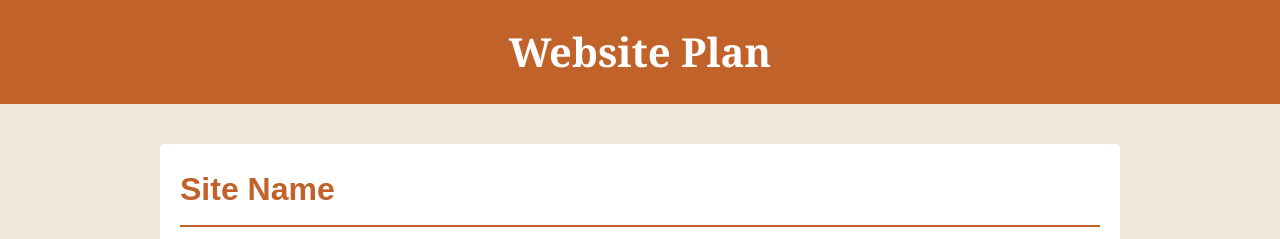
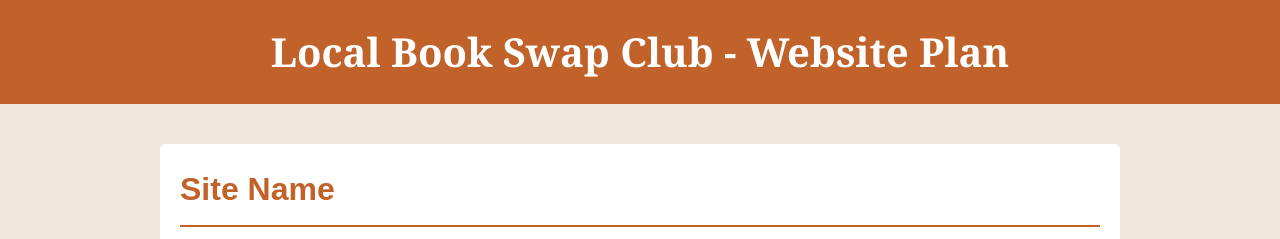
Before and after one commit to Timiano-tech/wdd131, a plain HTML site: page projects/siteplan.html in a window 1280 px wide. Shown: the top 239 px of the page. Drawn offline with Linux system fonts and the light colour scheme.

Commit message:
Update header and footer to reflect the site name for clarity

```diff
--- a/projects/siteplan.html
+++ b/projects/siteplan.html
@@ -11,7 +11,7 @@
 </head>
 <body>
     <header>
-        <h1>Website Plan</h1>
+        <h1>Local Book Swap Club - Website Plan</h1>
     </header>
 
     <main>
@@ -152,7 +152,7 @@
     </main>
 
     <footer>
-        <p>&copy; 2026 Ajayi Oluwatimileyin - Website Plan</p>
+        <p>&copy; 2026 Ajayi Oluwatimileyin - Local Book Swap Club Website Plan</p>
     </footer>
 </body>
 </html>
```
